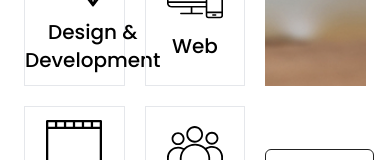
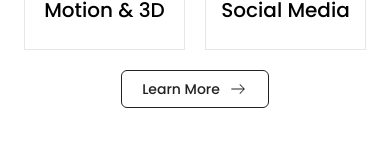
Before and after one commit to Qaudri/added-frontend, a Nuxt app: page / in a window 390 px wide. Shown: the part 1359-1519 px from the top of the page. Built offline with nearby package versions, Linux system fonts and the light colour scheme.

Commit message:
refactor: our services section responsiveness design completed

```diff
--- a/pages/index.vue
+++ b/pages/index.vue
@@ -8,27 +8,28 @@
 
       <div class="text-white absolute top-0 z-10 h-full w-full flex">
         <div class="container mx-auto justify-between flex items-center h-full px-6">
-          <div class="grid gap-5 w-2/3">
+          <div class="grid gap-5 w-full md:w-2/3">
             <UiTypographyH1>
               Unleashing <br> Innovation <br> with <br> Seasoned <br> Expertise
             </UiTypographyH1>
             <UiTypographyP>Empowering Your Vision, Inspiring Your Success.</UiTypographyP>
             <UiButtonsPrimary>Get in touch</UiButtonsPrimary>
           </div>
-          <div class="h-full w-1/3">
+          <div class="h-full w-1/3 hidden md:block">
             <iframe src='https://my.spline.design/untitled-ab9d279763d37f709d725c5e9bd6903e/' frameborder='0' width='100%' height='100%'></iframe>
           </div>
         </div>
       </div>
     </header>
+
     <section aria-labelledby="section-title" class="py-16 container mx-auto px-6">
-      <div class="grid grid-cols-3 gap-5">
+      <div class="grid grid-cols-2 lg:grid-cols-3 gap-5">
 
-        <UiTypographyH2 id="section-title" class="uppercase text-accent font-bold">Our Services</UiTypographyH2>
+        <UiTypographyH2 id="section-title" class="uppercase text-accent">Our Services</UiTypographyH2>
         <UiTypographyP>We specialize in providing customized solutions to help our clients achieve their goals. Whether you're looking to improve your brand strategy, streamline your processes, or enhance your digital presence, we're here to help.
         </UiTypographyP>
 
-        <div class="bg-img row-span-3 w-full h-full"></div>
+        <div class="bg-img row-span-3 w-full h-full hidden md:block"></div>
 
         <div class="h-36 w-full border grid place-items-center">
           <div>
@@ -72,10 +73,11 @@
           </div>
         </div>
 
-        <div class="h-36 w-full grid place-items-center">
+        <div class="md:h-36 w-full grid place-items-center col-span-2 md:col-span-1">
           <UiButtonsSecondary class="group">
-            <div class="flex align-center gap-2 group-hover:gap-3 duration-300 ease-in-out">
+            <div class="flex align-center gap-2 group-hover:gap-4 duration-300 ease-in-out">
               <UiTypographyP>Learn More</UiTypographyP>
+
               <IconsNext class="w-5"/>
             </div>
           </UiButtonsSecondary>
```
